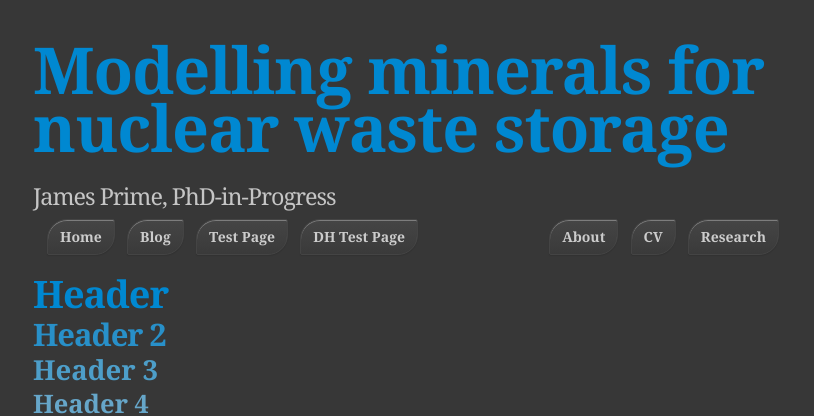
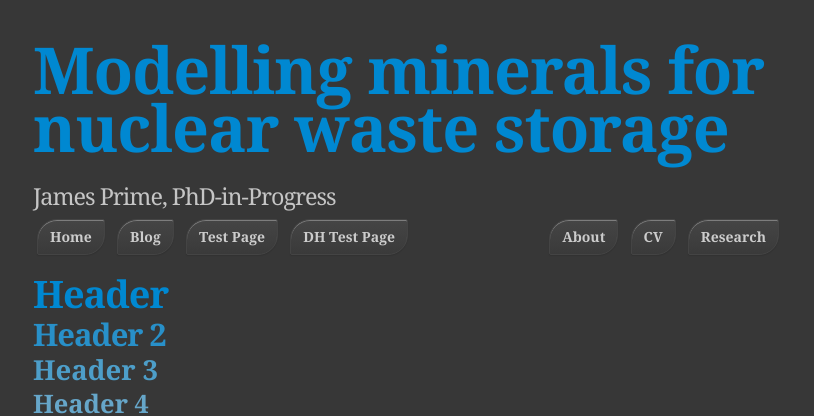
Before and after one commit to jamesprime/jamesprime.github.io, a Jekyll site: the page built from _pages/dhtest/index.md, in a window 1280 px wide. Shown: the top 416 px of the page, without its empty margins (232-1046 px from the left). Built offline with Jekyll 4.4.1, drawn with Linux system fonts in a browser that asks for light colours; nearby versions of some CDN libraries; formulas are drawn with MathJax 3.

Commit message:
Updated _sass/uberduper.scss
Added .leftbuttons nested ul { margin-left: 0; }

```diff
--- a/_sass/uberduper.scss
+++ b/_sass/uberduper.scss
@@ -290,6 +290,10 @@ div.slogan {
         position: relative;
         left: 0;
         // margin-left: -388px; // Lines up with content box's left edge
+
+        ul {
+            margin-left: 0;
+        }
     }
 
     .rightbuttons {
```
